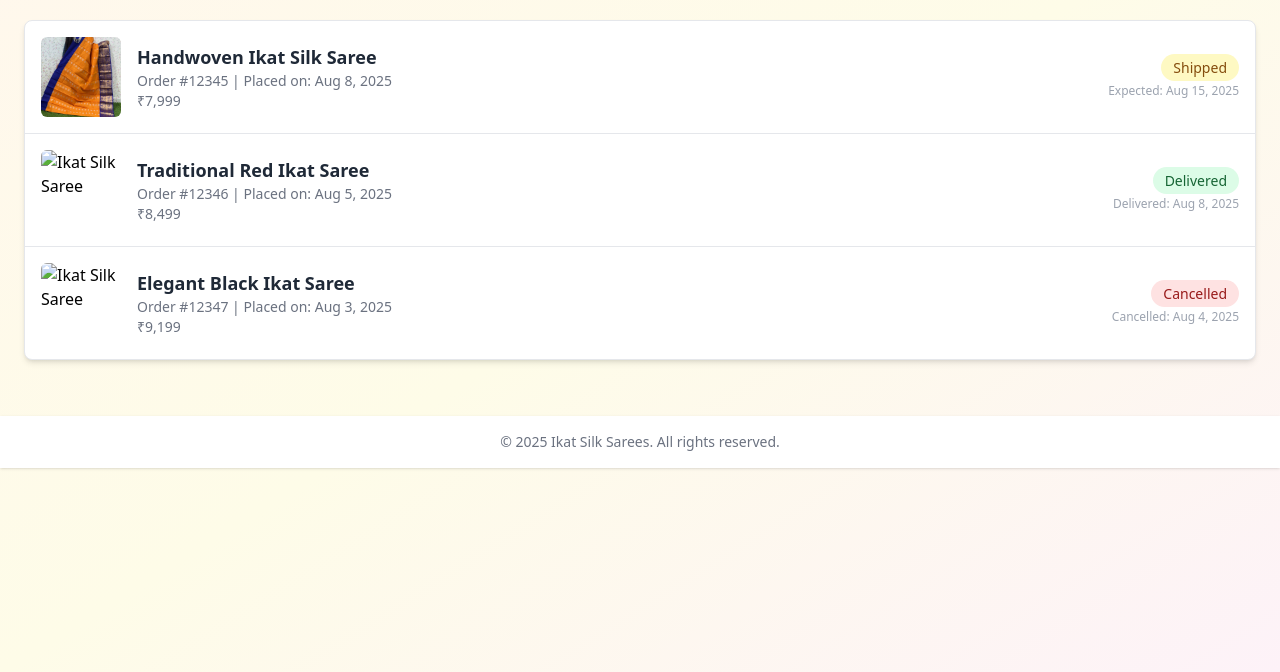
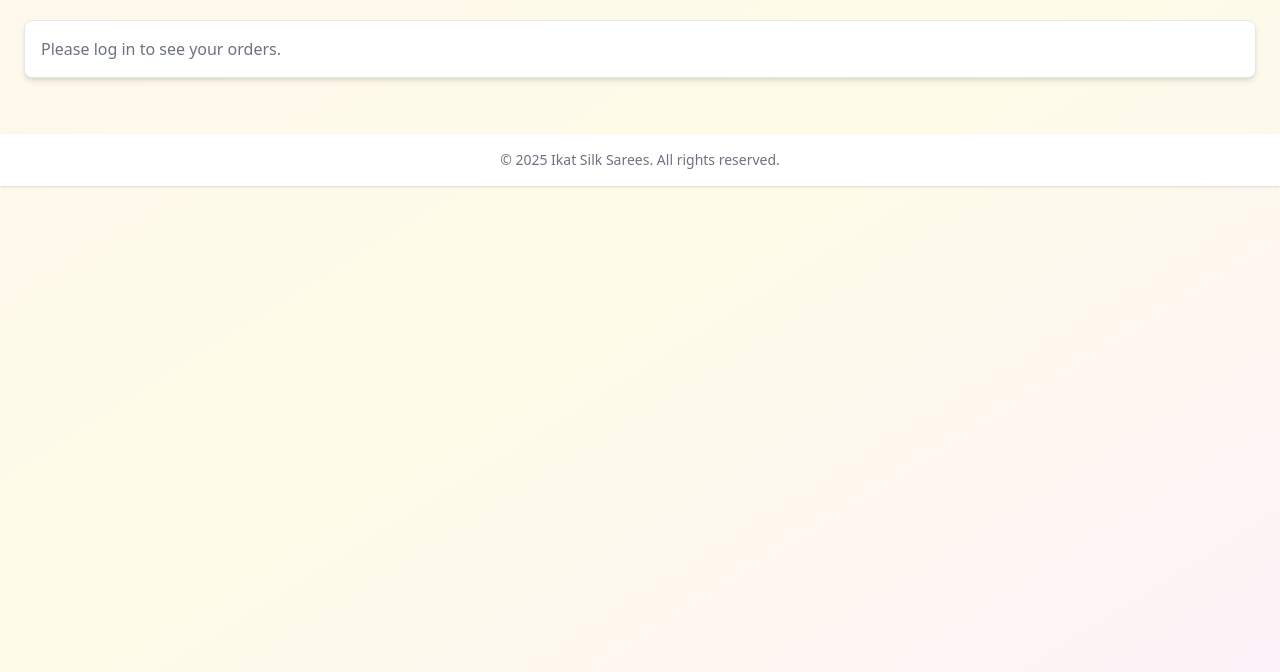
Before and after one commit to Chikkaraghuram/bhoodhanpochampally, a plain HTML site: page orders.html in a window 1280 px wide. Shown: the part 128-800 px from the top of the page. Drawn offline with nearby package versions, Linux system fonts and the light colour scheme.

Commit message:
updated code after edited

```diff
--- a/orders.html
+++ b/orders.html
@@ -24,57 +24,58 @@
   <main class="container mx-auto p-6">
     <h2 class="text-3xl font-bold text-gray-800 mb-6">My Orders</h2>
 
-    <div class="bg-white rounded-lg shadow-md overflow-hidden border border-gray-200">
-      <!-- Order Item -->
-      <div class="p-4 flex items-center justify-between border-b border-gray-200">
-        <div class="flex items-center space-x-4">
-          <img src="IMG-20250729-WA0040.jpg" alt="Ikat Silk Saree" class="w-20 h-20 object-cover rounded-md">
-          <div>
-            <p class="text-lg font-semibold text-gray-800">Handwoven Ikat Silk Saree</p>
-            <p class="text-sm text-gray-500">Order #12345 | Placed on: Aug 8, 2025</p>
-            <p class="text-sm text-gray-500">₹7,999</p>
-          </div>
-        </div>
-        <div class="text-right">
-          <span class="px-3 py-1 text-sm rounded-full bg-yellow-100 text-yellow-800 font-medium">Shipped</span>
-          <p class="text-xs text-gray-400 mt-1">Expected: Aug 15, 2025</p>
-        </div>
-      </div>
-
-      <!-- Order Item -->
-      <div class="p-4 flex items-center justify-between border-b border-gray-200">
-        <div class="flex items-center space-x-4">
-          <img src="IMG-20250729-WA0041.jpg" alt="Ikat Silk Saree" class="w-20 h-20 object-cover rounded-md">
-          <div>
-            <p class="text-lg font-semibold text-gray-800">Traditional Red Ikat Saree</p>
-            <p class="text-sm text-gray-500">Order #12346 | Placed on: Aug 5, 2025</p>
-            <p class="text-sm text-gray-500">₹8,499</p>
-          </div>
-        </div>
-        <div class="text-right">
-          <span class="px-3 py-1 text-sm rounded-full bg-green-100 text-green-800 font-medium">Delivered</span>
-          <p class="text-xs text-gray-400 mt-1">Delivered: Aug 8, 2025</p>
-        </div>
-      </div>
-
-      <!-- Order Item -->
-      <div class="p-4 flex items-center justify-between">
-        <div class="flex items-center space-x-4">
-          <img src="IMG-20250729-WA0042.jpg" alt="Ikat Silk Saree" class="w-20 h-20 object-cover rounded-md">
-          <div>
-            <p class="text-lg font-semibold text-gray-800">Elegant Black Ikat Saree</p>
-            <p class="text-sm text-gray-500">Order #12347 | Placed on: Aug 3, 2025</p>
-            <p class="text-sm text-gray-500">₹9,199</p>
-          </div>
-        </div>
-        <div class="text-right">
-          <span class="px-3 py-1 text-sm rounded-full bg-red-100 text-red-800 font-medium">Cancelled</span>
-          <p class="text-xs text-gray-400 mt-1">Cancelled: Aug 4, 2025</p>
-        </div>
-      </div>
+    <div class="bg-white rounded-lg shadow-md overflow-hidden border border-gray-200" id="ordersContainer">
+      <!-- Orders will be loaded here -->
     </div>
   </main>
 
+  <script>
+    // Load booked products for the logged-in user
+    function loadBookedOrders() {
+      const ordersContainer = document.getElementById('ordersContainer');
+      ordersContainer.innerHTML = ""; // clear old content
+
+      let currentUser = localStorage.getItem("currentUser"); // must store user email/ID on login
+      if (!currentUser) {
+        ordersContainer.innerHTML = `<p class="p-4 text-gray-500">Please log in to see your orders.</p>`;
+        return;
+      }
+
+      let ordersKey = `orders_${currentUser}`;
+      let orders = JSON.parse(localStorage.getItem(ordersKey)) || [];
+
+      if (orders.length === 0) {
+        ordersContainer.innerHTML = `<p class="p-4 text-gray-500">No orders found.</p>`;
+        return;
+      }
+
+      orders.forEach(order => {
+        const orderDiv = document.createElement('div');
+        orderDiv.className = "p-4 flex items-center justify-between border-b border-gray-200";
+        orderDiv.innerHTML = `
+          <div class="flex items-center space-x-4">
+            <img src="${order.image}" alt="${order.name}" class="w-20 h-20 object-cover rounded-md">
+            <div>
+              <p class="text-lg font-semibold text-gray-800">${order.name}</p>
+              <p class="text-sm text-gray-500">Order #${order.id} | Placed on: ${new Date(order.date).toLocaleDateString()}</p>
+              <p class="text-sm text-gray-500">₹${order.price}</p>
+            </div>
+          </div>
+          <div class="text-right">
+            <span class="px-3 py-1 text-sm rounded-full ${order.statusClass} font-medium">${order.status}</span>
+            <p class="text-xs text-gray-400 mt-1">
+              ${order.status === 'Delivered'
+                ? 'Delivered: ' + new Date(order.deliveryDate).toLocaleDateString()
+                : 'Expected: ' + new Date(order.expectedDate).toLocaleDateString()}
+            </p>
+          </div>
+        `;
+        ordersContainer.appendChild(orderDiv);
+      });
+    }
+
+    document.addEventListener('DOMContentLoaded', loadBookedOrders);
+  </script>
   <!-- Footer -->
   <footer class="bg-white shadow mt-8 p-4 text-center text-gray-500 text-sm">
     © 2025 Ikat Silk Sarees. All rights reserved.
```
Also changed, not shown: ikkatsilksarees.html (+1 -2 lines).
